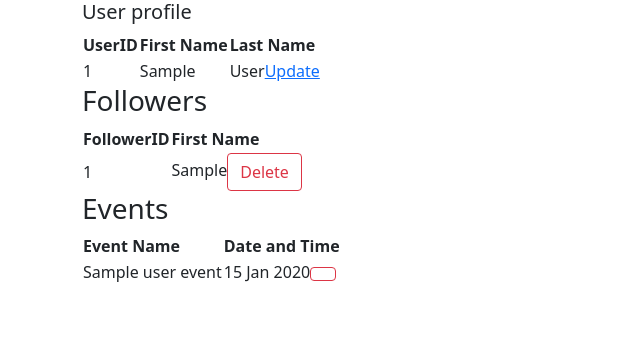
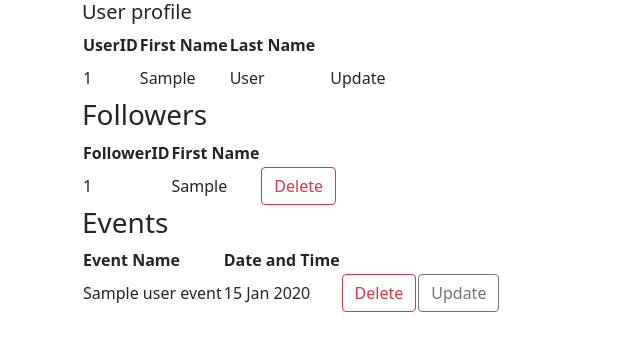
Before and after one commit to gallegon/placeholders_cs340_project, a Node server app: template views/user-profile.hbs in a window 1280 px wide. Shown: the top 351 px of the page, without its empty margins (0-640 px from the left). Run offline with Node 20, Linux system fonts and the light colour scheme; the visitor is signed in with stand-in values (Sample User, id 1); tables that the repository leaves empty hold one stand-in row (values such as "Sample post"); the template is opened without the code that fills it: most values are stand-ins (such as "Sample title", 1, 10 or a date in 2020); some libraries are stand-ins or nearby versions.

Commit message:
changed layout, insert now near top.  Changed update from link to button.  Update and delete buttons are now columns in the HTML tables rows

```diff
--- a/views/user-profile.hbs
+++ b/views/user-profile.hbs
@@ -1,8 +1,6 @@
 
 <script src="/deleteFollower.js"></script>
-{{!--
-<script src="https://code.jquery.com/jquery-3.2.1.min.js" integrity="sha256-hwg4gsxgFZhOsEEamdOYGBf13FyQuiTwlAQgxVSNgt4=" crossorigin="anonymous"></script>
---}}
+
 <h5>User profile</h5>
 <table>
     <thead>
@@ -15,7 +13,9 @@
         <tr>
             <td>{{userID}}</td>
             <td>{{firstName}}</td>
-            <td>{{lastName}}<a href="/people/{{id}}">Update</a></td>
+            <td>{{lastName}}</td>
+            {{!-- TODO: add update-user to AJAX onclick request once implemented--}}
+            <td><button class="btn btn-outline-update" onclick="">Update</button></td>
         </tr>
         {{/each}}
     </tbody>
@@ -30,7 +30,8 @@
         {{#each followers}}
         <tr>
             <td>{{userID}}</td>
-            <td>{{firstName}}<button class="btn btn-outline-danger" onclick="return deleteFollower({{#each ../userInfo}}{{userID}}{{/each}}, {{userID}})">Delete</button></td>
+            <td>{{firstName}}</td>
+            <td><button class="btn btn-outline-danger" onclick="return deleteFollower({{#each ../userInfo}}{{userID}}{{/each}}, {{userID}})">Delete</button></td>
         </tr>
         {{/each}}
     </tbody>
@@ -45,7 +46,10 @@
         {{#each userEvents}}
         <tr>
             <td>{{eventName}}</td>
-            <td>{{dateTime}}<button class="btn btn-outline-danger" onclick="return "</td>
+            <td>{{dateTime}}</td>
+            {{!--TODO: add AJAX request/route to delete or update an event to the onclick--}}
+            <td><button class="btn btn-outline-danger" onclick="">Delete</button></td>
+            <td><button class="btn btn-outline-secondary" onclick="">Update</button></td>
         </tr>
         {{/each}}
     </tbody>
```
Also changed, not shown: views/users.hbs (+20 -19 lines).
